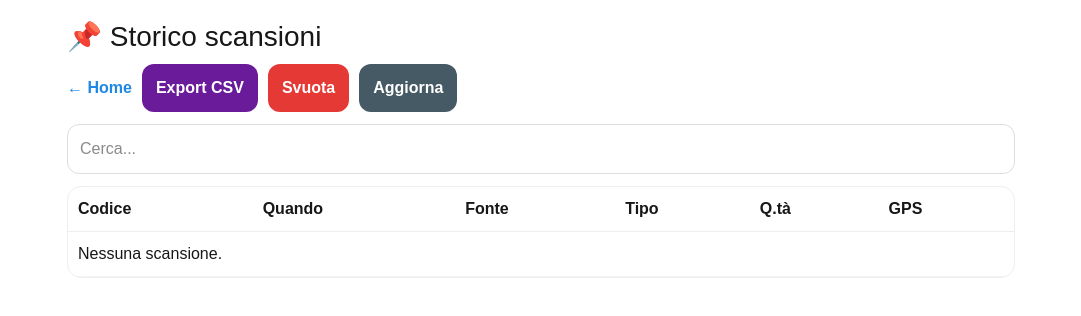
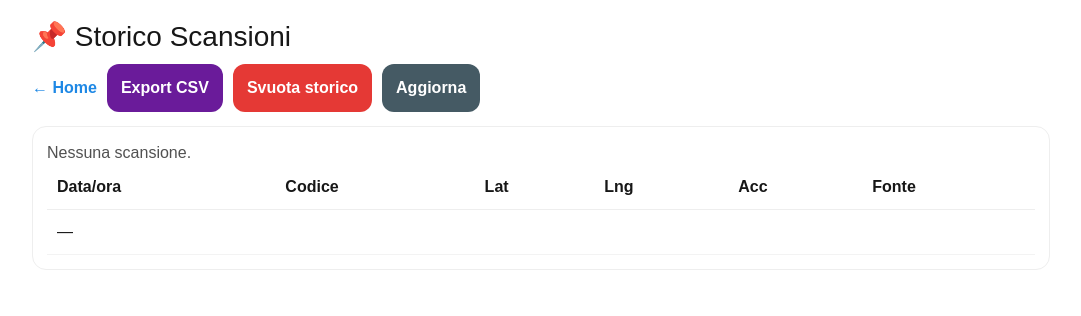
Before and after one commit to lucamandis89/pallet-tracker, a Next.js app: page /history in a window 1280 px wide. Shown: the top 316 px of the page, without its empty margins (99-1180 px from the left). Built offline with nearby package versions, Linux system fonts and the light colour scheme.

Commit message:
Update page.tsx

```diff
--- a/app/history/page.tsx
+++ b/app/history/page.tsx
@@ -1,88 +1,69 @@
 "use client";
 
 import React, { useMemo, useState } from "react";
-import { downloadCsv, getHistory, setHistory, formatDT } from "../lib/storage";
+import { clearHistory, downloadCsv, formatDT, getHistory } from "../lib/storage";
 
 export default function HistoryPage() {
-  const [q, setQ] = useState("");
   const [refresh, setRefresh] = useState(0);
-
   const list = useMemo(() => getHistory(), [refresh]);
 
-  const filtered = useMemo(() => {
-    const s = q.trim().toLowerCase();
-    if (!s) return list;
-    return list.filter((x) => `${x.code} ${x.palletType || ""} ${x.declaredKind || ""} ${x.declaredId || ""}`.toLowerCase().includes(s));
-  }, [list, q]);
-
   function exportCsv() {
-    const rows = filtered.map((x) => [
-      x.code,
-      formatDT(x.ts),
-      x.source,
-      x.lat ?? "",
-      x.lng ?? "",
-      x.accuracy ?? "",
-      x.palletType ?? "",
-      x.qty ?? "",
-      x.declaredKind ?? "",
-      x.declaredId ?? "",
-      x.note ?? "",
-    ]);
-    downloadCsv(`storico_${new Date().toISOString().slice(0, 10)}.csv`, [
-      "code", "datetime", "source", "lat", "lng", "accuracy", "palletType", "qty", "kind", "refId", "note",
-    ], rows);
+    downloadCsv(
+      `scan_history_${new Date().toISOString().slice(0, 10)}.csv`,
+      ["datetime", "code", "lat", "lng", "accuracy", "source"],
+      list.map((h) => [formatDT(h.ts), h.code, h.lat ?? "", h.lng ?? "", h.accuracy ?? "", h.source])
+    );
   }
 
   function clearAll() {
-    if (!confirm("Cancellare TUTTO lo storico?")) return;
-    setHistory([]);
+    if (!confirm("Vuoi cancellare TUTTO lo storico?")) return;
+    clearHistory();
     setRefresh((x) => x + 1);
   }
 
   return (
-    <div style={{ padding: 16, maxWidth: 980, margin: "0 auto" }}>
-      <h1 style={{ fontSize: 28, marginBottom: 6 }}>📌 Storico scansioni</h1>
+    <div style={{ padding: 16, maxWidth: 1050, margin: "0 auto" }}>
+      <h1 style={{ fontSize: 28, marginBottom: 6 }}>📌 Storico Scansioni</h1>
+
       <div style={{ display: "flex", gap: 10, flexWrap: "wrap" }}>
         <a href="/" style={link()}>← Home</a>
         <button style={btn("#6a1b9a")} onClick={exportCsv}>Export CSV</button>
-        <button style={btn("#e53935")} onClick={clearAll}>Svuota</button>
+        <button style={btn("#e53935")} onClick={clearAll}>Svuota storico</button>
         <button style={btn("#455a64")} onClick={() => setRefresh((x) => x + 1)}>Aggiorna</button>
       </div>
 
-      <input style={{ ...inp(), marginTop: 12 }} value={q} onChange={(e) => setQ(e.target.value)} placeholder="Cerca..." />
-
-      <div style={{ marginTop: 12, overflowX: "auto", background: "white", border: "1px solid #eee", borderRadius: 14 }}>
+      <div style={box()}>
+        {list.length === 0 ? <div style={{ opacity: 0.75 }}>Nessuna scansione.</div> : null}
+        <div style={{ overflowX: "auto" }}>
           <table style={{ width: "100%", borderCollapse: "collapse" }}>
             <thead>
               <tr>
-              {["Codice", "Quando", "Fonte", "Tipo", "Q.tà", "GPS"].map((h) => (
+                {["Data/ora", "Codice", "Lat", "Lng", "Acc", "Fonte"].map((h) => (
                   <th key={h} style={th()}>{h}</th>
                 ))}
               </tr>
             </thead>
             <tbody>
-            {filtered.map((x) => (
-              <tr key={x.id}>
-                <td style={td()}><b>{x.code}</b></td>
-                <td style={td()}>{formatDT(x.ts)}</td>
-                <td style={td()}>{x.source}</td>
-                <td style={td()}>{x.palletType || "—"}</td>
-                <td style={td()}>{x.qty ?? "—"}</td>
-                <td style={td()}>{x.lat && x.lng ? `${x.lat.toFixed(5)}, ${x.lng.toFixed(5)}` : "—"}</td>
+              {list.map((r) => (
+                <tr key={r.id}>
+                  <td style={td()}>{formatDT(r.ts)}</td>
+                  <td style={td()}><b>{r.code}</b></td>
+                  <td style={td()}>{r.lat ?? "—"}</td>
+                  <td style={td()}>{r.lng ?? "—"}</td>
+                  <td style={td()}>{r.accuracy ?? "—"}</td>
+                  <td style={td()}>{r.source}</td>
                 </tr>
               ))}
-            {filtered.length === 0 ? (
-              <tr><td style={td()} colSpan={6}>Nessuna scansione.</td></tr>
-            ) : null}
+              {list.length === 0 ? <tr><td style={td()} colSpan={6}>—</td></tr> : null}
             </tbody>
           </table>
+        </div>
       </div>
     </div>
   );
 }
 
-const inp = (): React.CSSProperties => ({ padding: 12, borderRadius: 12, border: "1px solid #ddd", fontSize: 16, width: "100%" });
+const box = (): React.CSSProperties => ({ marginTop: 14, padding: 14, borderRadius: 14, border: "1px solid #eee", background: "white" });
 const btn = (bg: string): React.CSSProperties => ({ padding: "12px 14px", borderRadius: 12, border: "none", background: bg, color: "white", fontWeight: 900, cursor: "pointer" });
 const th = (): React.CSSProperties => ({ textAlign: "left", padding: 10, borderBottom: "1px solid #eee", fontWeight: 900 });
 const td = (): React.CSSProperties => ({ padding: 10, borderBottom: "1px solid #f3f3f3" });
```
Lines whose indentation alone changed are shown as unchanged.
